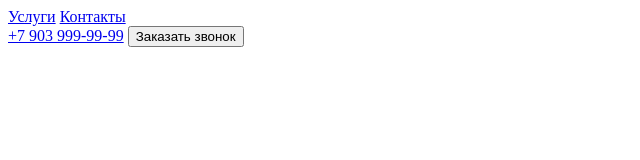
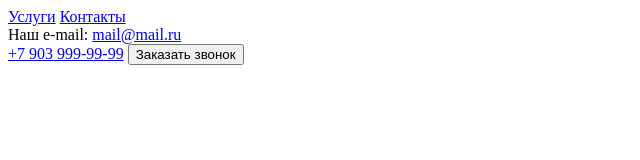
Before and after one commit to SergeiVolkov93/specal-app, a plain HTML site: page index.html in a window 1280 px wide. Shown: the whole page, without its empty margins (0-640 px from the left). Drawn offline with Linux system fonts and the light colour scheme.

Commit message:
'e-mail'

```diff
--- a/index.html
+++ b/index.html
@@ -14,6 +14,9 @@
             <a href="#contacts">Контакты</a>
         </nav>
         <div>
+            Наш e-mail: <a href="mailto:mail@mail.ru">mail@mail.ru</a>
+        </div>
+        <div>
             <a href="tel:+79039999999">+7 903 999-99-99</a>
             <button>Заказать звонок</button>
         </div>
```
